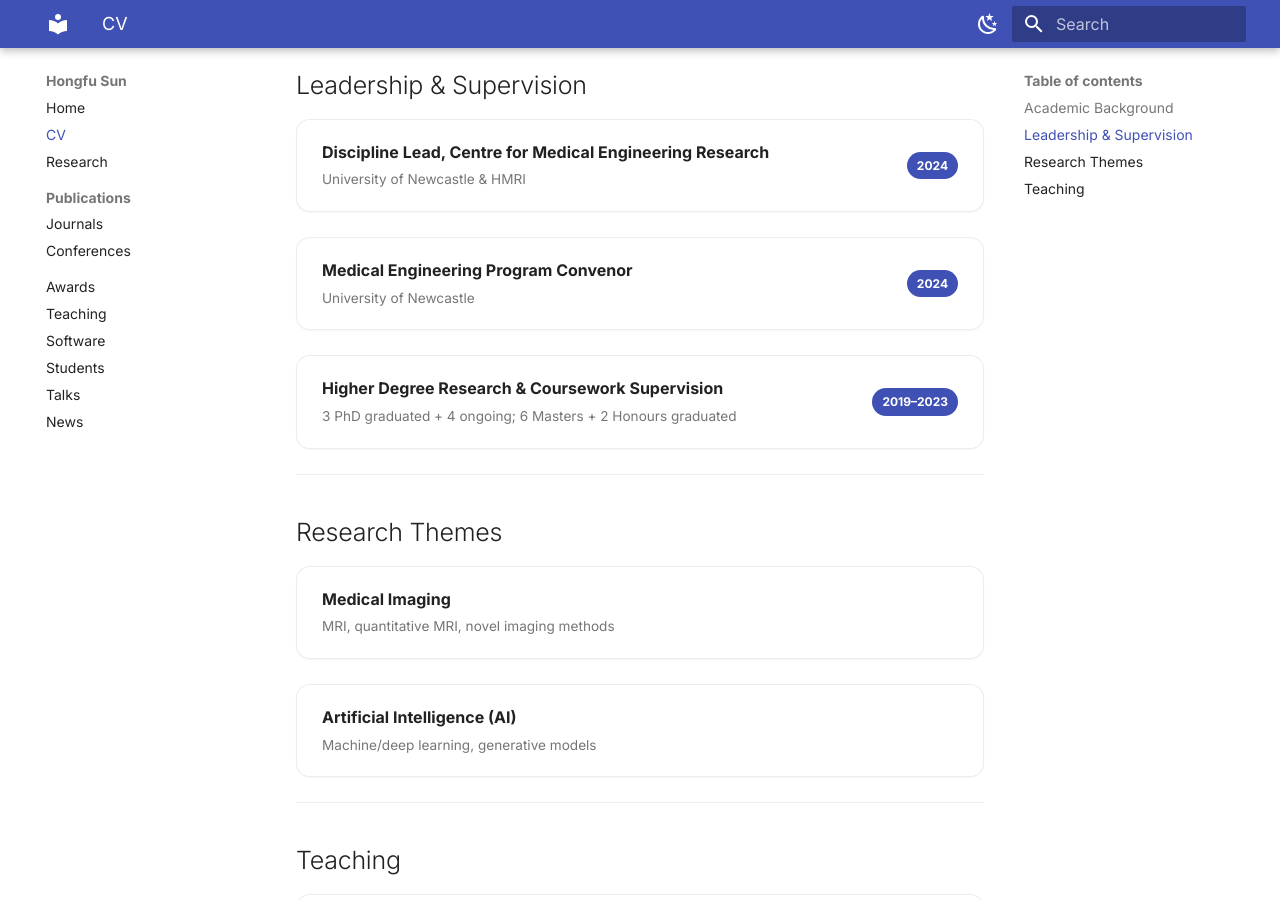
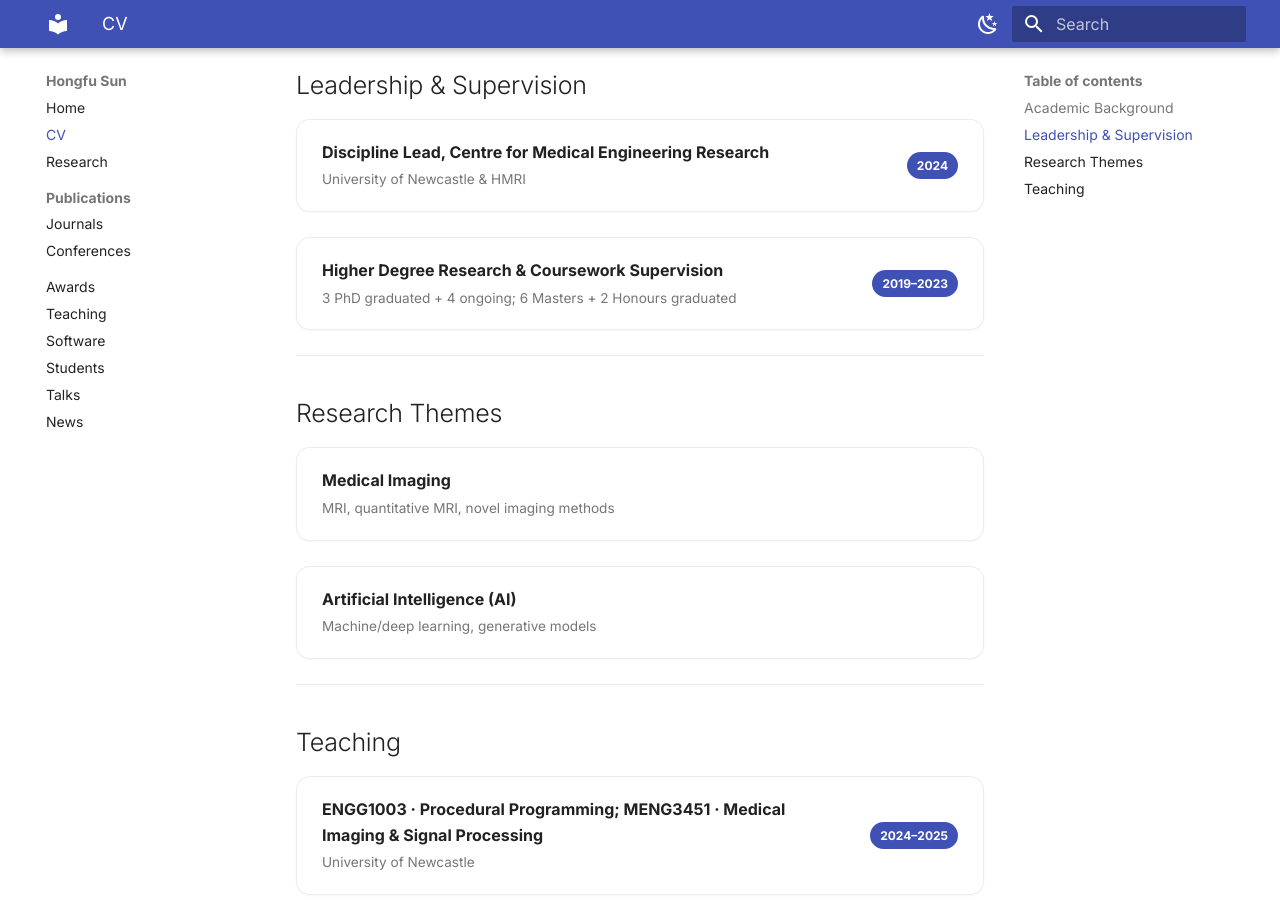
Before and after one commit to sunhongfu/sunhongfu.github.io, an MkDocs documentation site: the page built from docs/cv.md, in a window 1280 px wide and 900 px high, scrolled down 1140 px. Built offline with MkDocs 1.6.1 and Material for MkDocs 9.7.7, drawn with Linux system fonts in a browser that asks for light colours.

Commit message:
update cv page

```diff
--- a/docs/cv.md
+++ b/docs/cv.md
@@ -1,10 +1,10 @@
 # Curriculum Vitae
 
 <div class="cv-buttons">
-  <a class="cv-btn open" href="docs/assets/Hongfu_Sun_CV.pdf" target="_blank" rel="noopener">
+  <a class="cv-btn open" href="/assets/Hongfu_Sun_CV.pdf" target="_blank" rel="noopener">
     📄 Open Full CV (PDF)
   </a>
-  <a class="cv-btn download" href="docs/assets/Hongfu_Sun_CV.pdf" download>
+  <a class="cv-btn download" href="/assets/Hongfu_Sun_CV.pdf" download>
     ⬇️ Download CV (PDF)
   </a>
 </div>
@@ -85,14 +85,6 @@ Honorary Senior Research Fellow | University of Queensland | Australia
 
   <div class="cv-card">
     <div class="cv-title">
-      Medical Engineering Program Convenor
-      <div class="cv-sub">University of Newcastle</div>
-    </div>
-    <span class="cv-year">2024</span>
-  </div>
-
-  <div class="cv-card">
-    <div class="cv-title">
       Higher Degree Research & Coursework Supervision
       <div class="cv-sub">3 PhD graduated + 4 ongoing; 6 Masters + 2 Honours graduated</div>
     </div>
```
